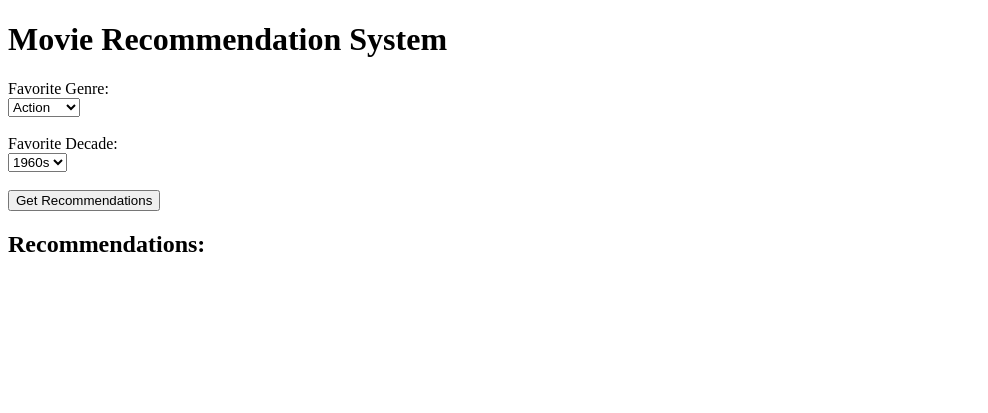
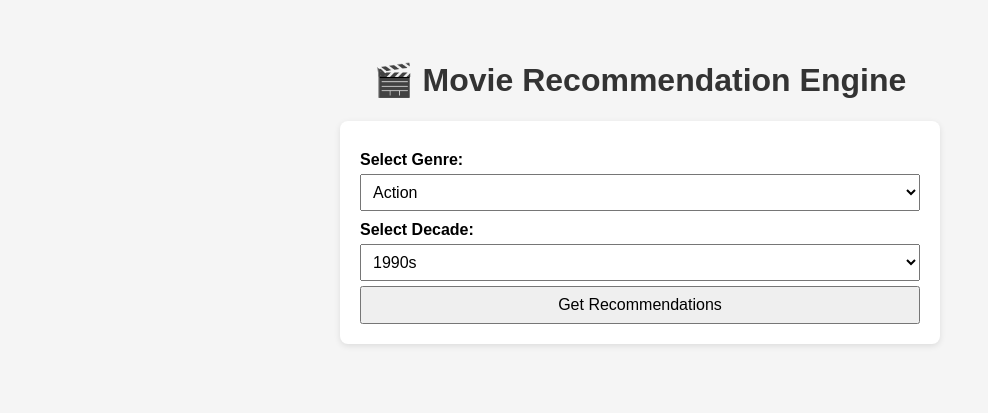
Before and after one commit to jkriley/movie-recommendation-app, a Flask app: page / in a window 1280 px wide. Shown: the top 413 px of the page, without its empty margins (0-988 px from the left). Run offline with Flask 3, Linux system fonts and the light colour scheme.

Commit message:
UI update + filtered recommendations

```diff
--- a/app.py
+++ b/app.py
@@ -1,5 +1,6 @@
 from flask import Flask, request, jsonify, render_template
 from recommendation_model import get_recommendations
+import os
 
 app = Flask(__name__)
 
@@ -9,13 +10,27 @@ def home():
 
 @app.route('/recommend', methods=['POST'])
 def recommend():
-    data = request.get_json()
-    genre = data.get('genre')
-    decade = data.get('decade')
+    # Check if request is JSON (e.g. API call) or from a web form
+    if request.is_json:
+        data = request.get_json()
+        genre = data.get('genre', '').lower()
+        decade = data.get('decade', '').lower()
+    else:
+        genre = request.form.get('genre', '').lower()
+        decade = request.form.get('decade', '').lower()
+
+    # Debug print to terminal
+    print("User selected genre (normalized):", genre)
+    print("User selected decade (normalized):", decade)
+
+    # Get recommendations
     recommendations = get_recommendations(genre, decade)
-    return jsonify(recommendations)
 
-import os
+    # Return to frontend or API
+    if request.is_json:
+        return jsonify(recommendations)
+    else:
+        return render_template('index.html', recommendations=recommendations)
 
 if __name__ == '__main__':
     port = int(os.environ.get('PORT', 5000))
--- a/templates/index.html
+++ b/templates/index.html
@@ -1,61 +1,88 @@
 <!DOCTYPE html>
-<html lang="en">
+<html>
 <head>
-    <meta charset="UTF-8">
-    <meta name="viewport" content="width=device-width, initial-scale=1.0">
-    <title>Movie Recommendation System</title>
+    <title>Movie Recommender</title>
+    <style>
+        body {
+            font-family: Arial, sans-serif;
+            background: #f5f5f5;
+            padding: 40px;
+            max-width: 600px;
+            margin: auto;
+        }
+
+        h1 {
+            text-align: center;
+            color: #333;
+        }
+
+        form {
+            margin-bottom: 30px;
+            padding: 20px;
+            background: #fff;
+            border-radius: 8px;
+            box-shadow: 0 2px 6px rgba(0,0,0,0.1);
+        }
+
+        label {
+            display: block;
+            margin-top: 10px;
+            font-weight: bold;
+        }
+
+        select, button {
+            margin-top: 5px;
+            width: 100%;
+            padding: 8px;
+            font-size: 16px;
+        }
+
+        ul {
+            list-style-type: disc;
+            padding-left: 20px;
+        }
+
+        .results {
+            background: #fff;
+            padding: 20px;
+            border-radius: 8px;
+            box-shadow: 0 2px 6px rgba(0,0,0,0.1);
+        }
+    </style>
 </head>
 <body>
-    <h1>Movie Recommendation System</h1>
-    <form id="preferenceForm">
-        <label for="genre">Favorite Genre:</label><br>
-<select id="genre" name="genre">
-  <option value="Action">Action</option>
-  <option value="Comedy">Comedy</option>
-  <option value="Drama">Drama</option>
-  <option value="Horror">Horror</option>
-  <option value="Sci-Fi">Sci-Fi</option>
-</select><br><br>
+    <h1>🎬 Movie Recommendation Engine</h1>
+    <form method="POST" action="/recommend">
+        <label for="genre">Select Genre:</label>
+        <select name="genre" id="genre">
+            <option value="action">Action</option>
+            <option value="drama">Drama</option>
+            <option value="comedy">Comedy</option>
+            <option value="horror">Horror</option>
+            <option value="sci-fi">Sci-Fi</option>
+        </select>
 
-<label for="decade">Favorite Decade:</label><br>
-<select id="decade" name="decade">
-  <option value="1960s">1960s</option>
-  <option value="1970s">1970s</option>
-  <option value="1980s">1980s</option>
-  <option value="1990s">1990s</option>
-  <option value="2000s">2000s</option>
-  <option value="2010s">2010s</option>
-  <option value="2020s">2020s</option>
-</select><br><br>
-
+        <label for="decade">Select Decade:</label>
+        <select name="decade" id="decade">
+            <option value="1990s">1990s</option>
+            <option value="2000s">2000s</option>
+            <option value="2010s">2010s</option>
+            <option value="1980s">1980s</option>
+            <option value="1970s">1970s</option>
+        </select>
 
         <button type="submit">Get Recommendations</button>
     </form>
 
-    <h2>Recommendations:</h2>
-    <ul id="recommendationsList"></ul>
-
-    <script>
-        const form = document.getElementById('preferenceForm');
-        form.addEventListener('submit', async (event) => {
-            event.preventDefault();
-            const genre = document.getElementById('genre').value;
-            const decade = document.getElementById('decade').value;
-
-            const response = await fetch('/recommend', {
-                method: 'POST',
-                headers: { 'Content-Type': 'application/json' },
-                body: JSON.stringify({ genre, decade })
-            });
-            const recommendations = await response.json();
-            const list = document.getElementById('recommendationsList');
-            list.innerHTML = '';
-            recommendations.forEach(movie => {
-                const item = document.createElement('li');
-                item.textContent = movie;
-                list.appendChild(item);
-            });
-        });
-    </script>
+    {% if recommendations %}
+    <div class="results">
+        <h2>Recommended Movies:</h2>
+        <ul>
+            {% for movie in recommendations %}
+                <li>{{ movie }}</li>
+            {% endfor %}
+        </ul>
+    </div>
+    {% endif %}
 </body>
 </html>
```
Also changed, not shown: add_random_genres.py (added, +16 -0 lines), generate_real_movies.py (added, +19 -0 lines), recommendation_model.py (+59 -20 lines), real_movies.csv (added).
